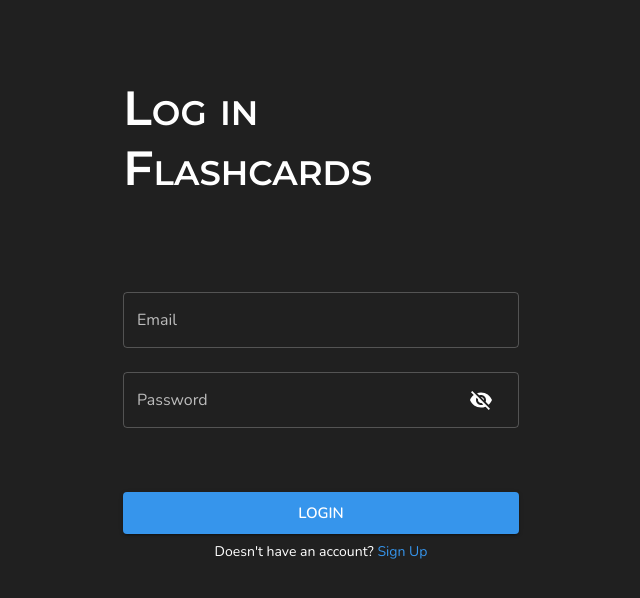
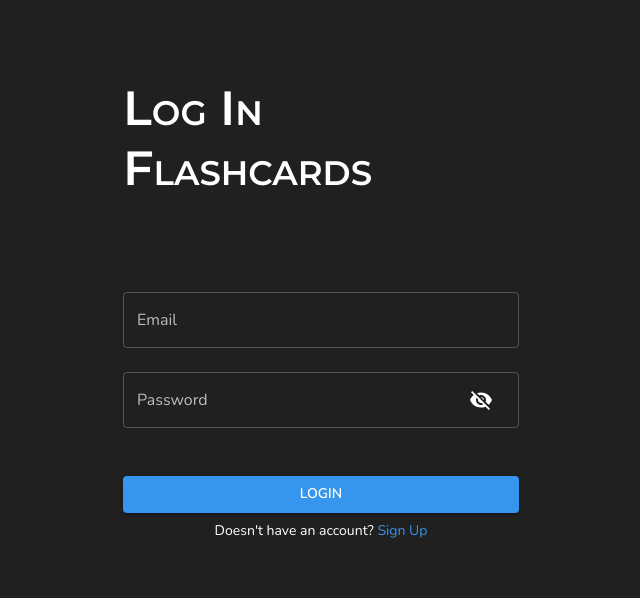
Before and after one commit to marciorasf/hippocards-web, a React (Create React App) app: page /login in a window 1280 px wide. Shown: the top 598 px of the page, without its empty margins (319-959 px from the left). Built offline with nearby package versions, Linux system fonts and the light colour scheme; no server answers.

Commit message:
changes on layout

```diff
--- a/src/pages/Login/index.tsx
+++ b/src/pages/Login/index.tsx
@@ -51,7 +51,7 @@ const Login: React.FC = () => {
     <Container maxWidth="xs">
       <Spacing orientation="horizontal" size={10} />
 
-      <Typography variant="h3">Log in</Typography>
+      <Typography variant="h3">Log In</Typography>
 
       <Spacing orientation="horizontal" size={0.5} />
 
@@ -103,7 +103,7 @@ const Login: React.FC = () => {
                 />
               </Grid>
 
-              <Spacing orientation="horizontal" size={8} />
+              <Spacing orientation="horizontal" size={6} />
 
               <Grid item>
                 <Button
@@ -112,7 +112,6 @@ const Login: React.FC = () => {
                   fullWidth
                   type="submit"
                   disabled={isSubmitting}
-                  size="large"
                 >
                   login
                 </Button>
--- a/src/pages/SignUp/index.tsx
+++ b/src/pages/SignUp/index.tsx
@@ -108,7 +108,7 @@ const SignUp: React.FC = () => {
                 />
               </Grid>
 
-              <Spacing orientation="horizontal" size={8} />
+              <Spacing orientation="horizontal" size={6} />
 
               <Grid item>
                 <Button
@@ -117,7 +117,6 @@ const SignUp: React.FC = () => {
                   fullWidth
                   type="submit"
                   disabled={isSubmitting}
-                  size="large"
                 >
                   sign up
                 </Button>
```
